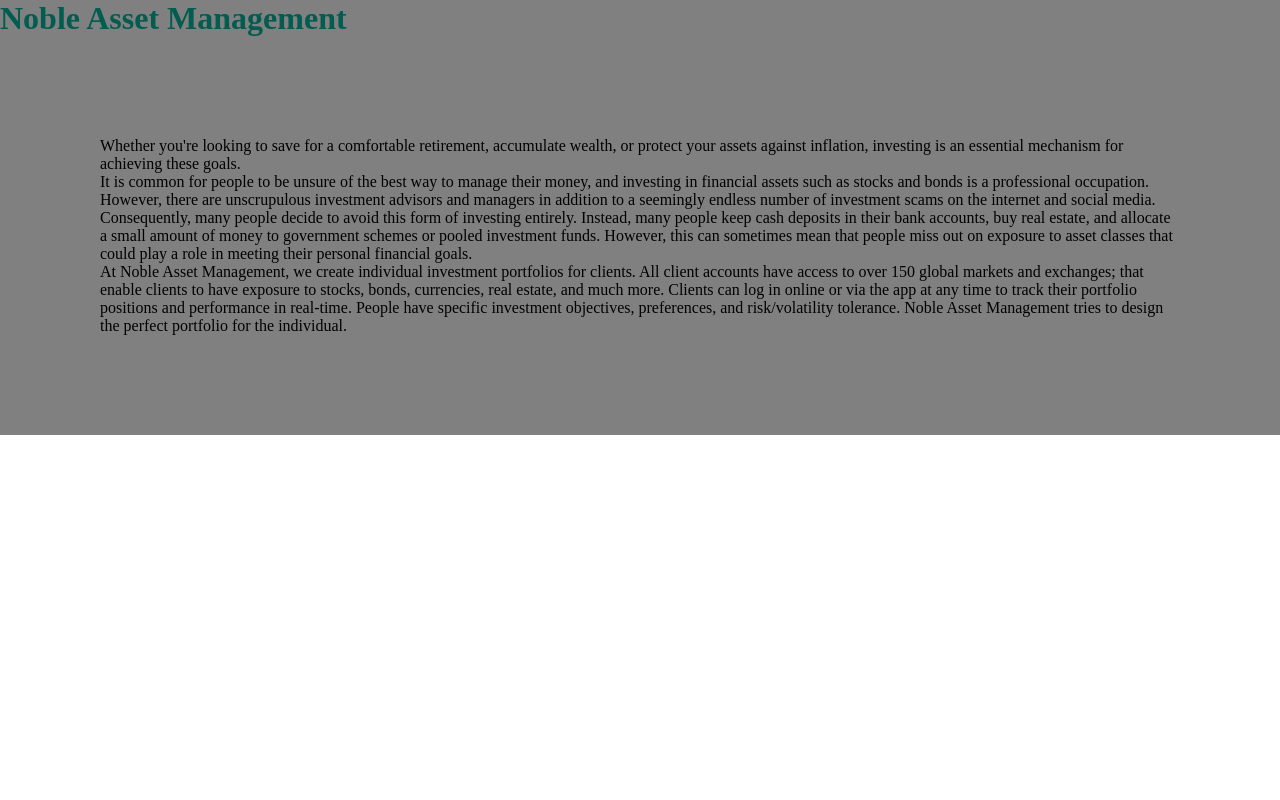
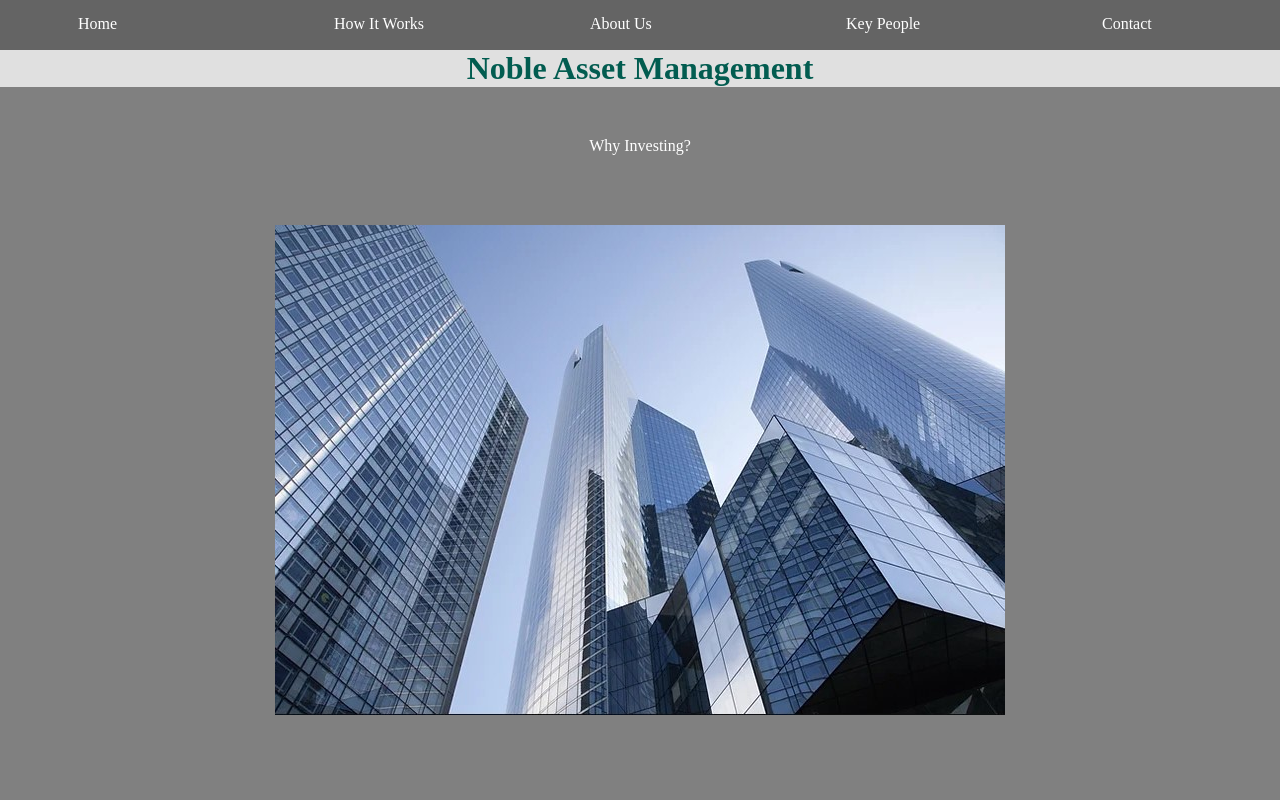
Before and after one commit to crafterprise/Tom, a plain HTML site: page index.html in a window 1280 px wide. Shown: the top 800 px of the page. Drawn offline with Linux system fonts and the light colour scheme.

Commit message:
Why investing?

```diff
--- a/css/newstyle.css
+++ b/css/newstyle.css
@@ -2,18 +2,69 @@
     margin:0;
 }
 
+.menu{
+    display: flex;
+    background:rgb(100, 100, 100);
+    justify-content: space-around;
+    height: 50px;
+    align-items: center;
+}
+
+.item {
+    margin: 10px;
+     width: 100px;
+     height: 20px;
+
+}
+.one, .two ,.three, .four, .five {
+    min-height: 10px;
+    color:white;
+    background-color: rgb(100, 100, 100);
+  /* border: 2px solid black; */
+
+
+}
 .head,h1 {
     color: rgb(2, 92, 80);
-    background-color: grey;
-    border-color: black;
+    background-color: rgb(224, 224, 224);
+    border-color: rgb(231, 231, 231);
     margin:0;
     padding-top: 0;
+    text-align: center;
 }
 
 .para {
     margin: 0px;
     border-color:red ;
-    padding: 100px;;
+    padding: 30px;;
     color: rgb(0, 0, 0);
     background-color: grey;
 }
+
+.para .Title {
+    color: white;
+    text-align: center;
+    padding: 20px;
+}
+
+.section1 {
+    display:flex;
+    flex-wrap: wrap;
+    justify-content: center;
+    align-items:flex-start;
+
+   }
+
+.section1a {
+    color:white;
+    /*border: 2px solid black;*/
+    padding: 50px;
+
+}
+.sectiontext {
+    color:white;
+      /*border: 2px solid black;*/
+      max-width: 400px;
+      padding: 50px;
+
+}
--- a/index.html
+++ b/index.html
@@ -6,10 +6,25 @@
     <title>Noble Asset Management</title>
 </head>
 <body>
+    <div class="menu">
+        <div class ="item one">Home</div>
+        <div class ="item two">How It Works</div>
+        <div class ="item three">About Us</div>
+        <div class ="item four">Key People</div>
+        <div class ="item five">Contact</div>
+
+
+    </div>
     <div class="head"><h1>Noble Asset Management</h1></div>
-    <div class="para"><p>Whether you're looking to save for a comfortable retirement, accumulate wealth, or protect your assets against inflation, investing is an essential mechanism for achieving these goals. </p>
-   <p>It is common for people to be unsure of the best way to manage their money, and investing in financial assets such as stocks and bonds is a professional occupation. However, there are unscrupulous investment advisors and managers in addition to a seemingly endless number of investment scams on the internet and social media. Consequently, many people decide to avoid this form of investing entirely. Instead, many people keep cash deposits in their bank accounts, buy real estate, and allocate a small amount of money to government schemes or pooled investment funds. However, this can sometimes mean that people miss out on exposure to asset classes that could play a role in meeting their personal financial goals.
+       <div class="para">
+                   <p class="Title"> Why Investing? </p>
+                  <div class="section1">
+                             <div class="section1a"> <img src="./images/building.jpg"></img> </div>
+                             <div class="sectiontext">  Whether you're looking to save for a comfortable retirement,
+                                 accumulate wealth, or protect your assets against inflation, investing is an essential mechanism for achieving these goals.
+                                 <p>It is common for people to be unsure of the best way to manage their money, and investing in financial assets such as stocks and bonds is a professional occupation. However, there are unscrupulous investment advisors and managers in addition to a seemingly endless number of investment scams on the internet and social media. Consequently, many people decide to avoid this form of investing entirely. Instead, many people keep cash deposits in their bank accounts, buy real estate, and allocate a small amount of money to government schemes or pooled investment funds.
+                                     However, this can sometimes mean that people miss out on exposure to asset classes that could play a role in meeting their personal financial goals.
    </p> <p> At Noble Asset Management, we create individual investment portfolios for clients. All client accounts have access to over 150 global markets and exchanges; that enable clients to have exposure to stocks, bonds, currencies, real estate, and much more. Clients can log in online or via the app at any time to track their portfolio positions and performance in real-time. People have specific investment objectives, preferences, and risk/volatility tolerance. Noble Asset Management tries to design the perfect portfolio for the individual.
-   </p> </div>
+   </p> </div> </div>
 </body>
 </html>
```
Also changed, not shown: images/building.jpg (added).
